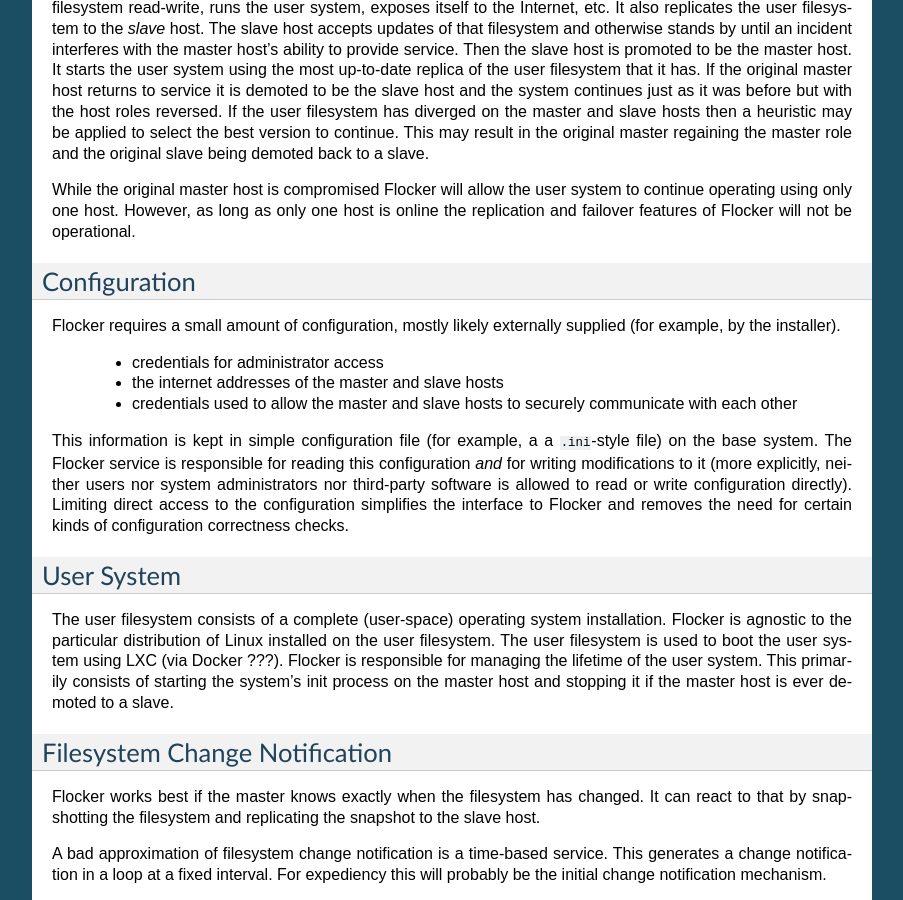
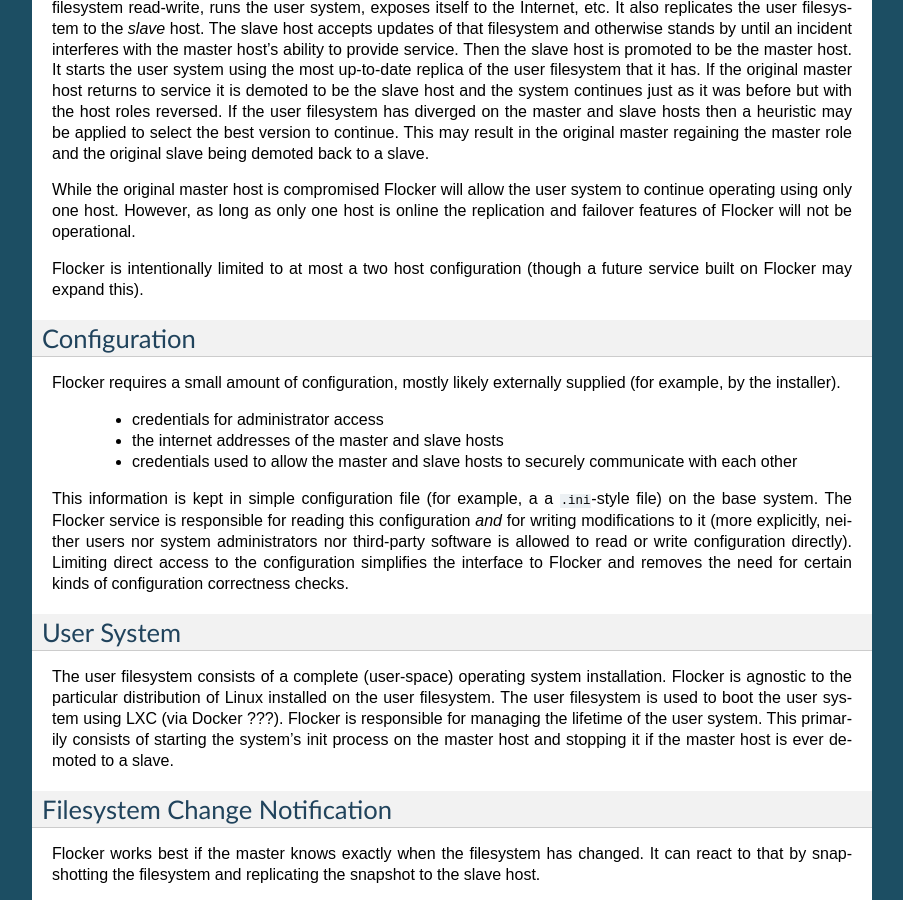
Before and after one commit to ClusterHQ/flocker, a Sphinx documentation site: the page built from docs/architecture.rst, in a window 1280 px wide and 900 px high, scrolled down 584 px. Shown: the whole window, without its empty margins (198-1101 px from the left). Built offline with Sphinx 7.4.7, drawn with Linux system fonts in a browser that asks for light colours.

Commit message:
argh forward looking statements why

```diff
--- a/docs/architecture.rst
+++ b/docs/architecture.rst
@@ -35,6 +35,9 @@
 
 While the original master host is compromised Flocker will allow the user system to continue operating using only one host.
 However, as long as only one host is online the replication and failover features of Flocker will not be operational.
+
+Flocker is intentionally limited to at most a two host configuration
+(though a future service built on Flocker may expand this).
 
 
 Configuration
```
